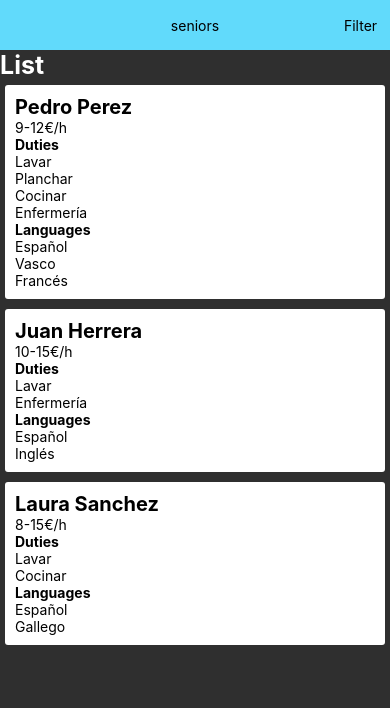
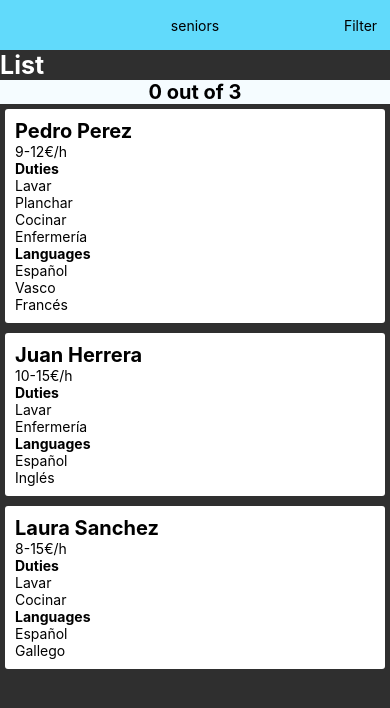
Before and after one commit to onebeyond/seniors-app, a React Native app: screen / in a window 390 px wide. Shown: the top 708 px of the page. Built offline with nearby package versions, Linux system fonts and the light colour scheme.

Commit message:
Displaying filter info

```diff
--- /dev/null
+++ b/src/components/FilterInfo/index.js
@@ -0,0 +1,7 @@
+import React from 'react';
+import {
+	Text
+} from 'react-native';
+
+export default ({ filtered, total }) =>
+  <Text style={{ fontWeight: 'bold', fontSize: 20 }}>{filtered} out of {total}</Text>
--- a/src/screens/MainScreen/template.js
+++ b/src/screens/MainScreen/template.js
@@ -18,6 +18,7 @@ import {
 
 import Header from '../../components/commons/header/Header';
 import Filter from '../../components/Filter';
+import FilterInfo from '../../components/FilterInfo';
 import CardList from '../../components/CardList/CardList';
 import * as assistantApi from '../../api/assistant.api.js';
 
@@ -90,12 +91,13 @@ export default class MainScreen extends Component<Props> {
             {loading && <Text style={{color: '#fff'}}>Loading..</Text>}
             {error && <Text style={{color: '#fff'}}>{error}</Text>}
             {filterOpen &&
-              <Filter data={allCandidates}
-                      refreshFilter={this.refreshData}
-              />
+              <Filter data={allCandidates} refreshFilter={this.refreshData}/>
             }
             {!filterOpen &&
-              <CardList data={ candidatesFilter ? matchingCandidates : allCandidates}/>
+              <View style={styles.container}>
+                <FilterInfo filtered={matchingCandidates.length} total={allCandidates.length}/>
+                <CardList data={ candidatesFilter ? matchingCandidates : allCandidates}/>
+              </View>
             }
           </ScrollView>
         </View>}
```
